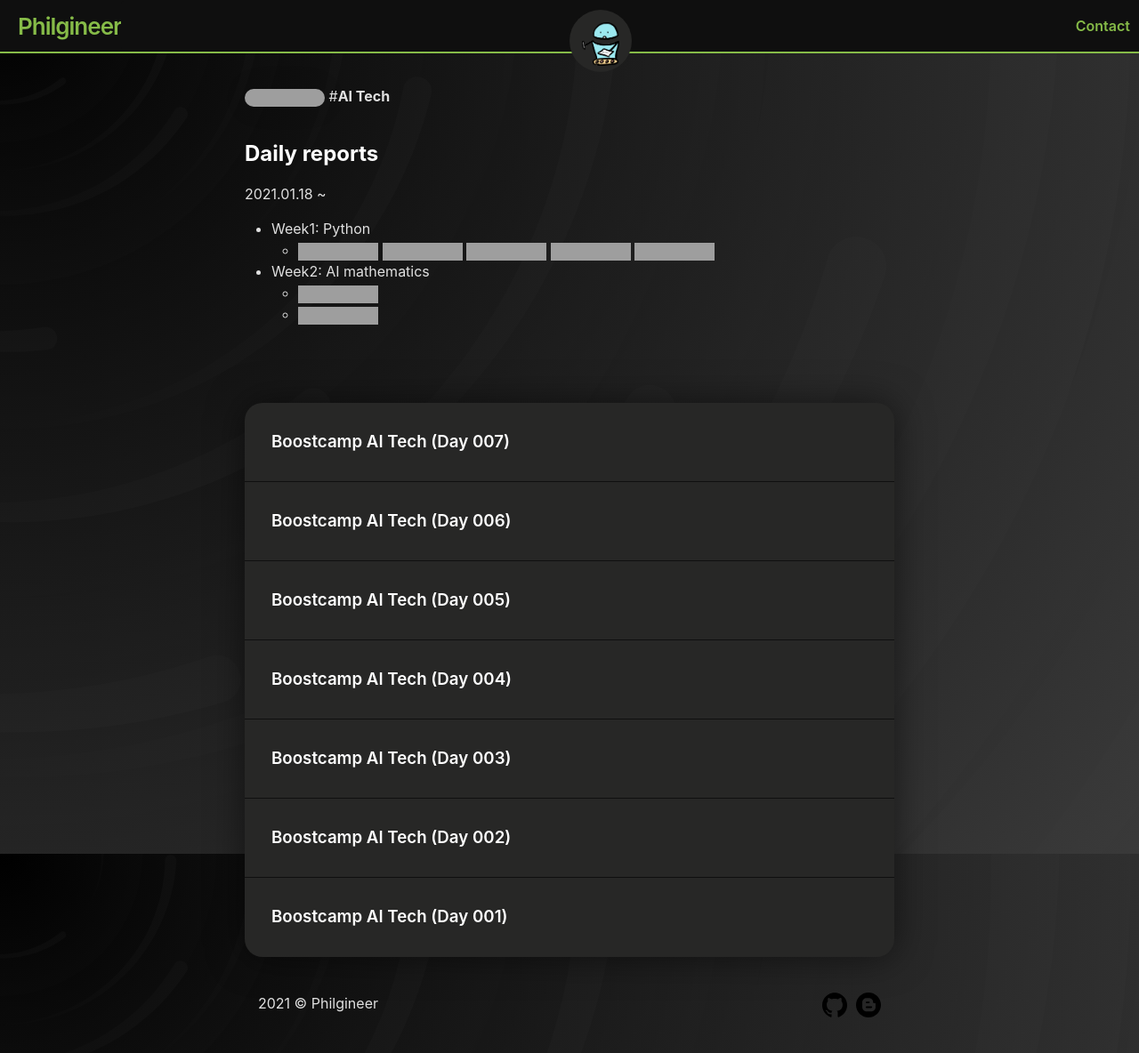
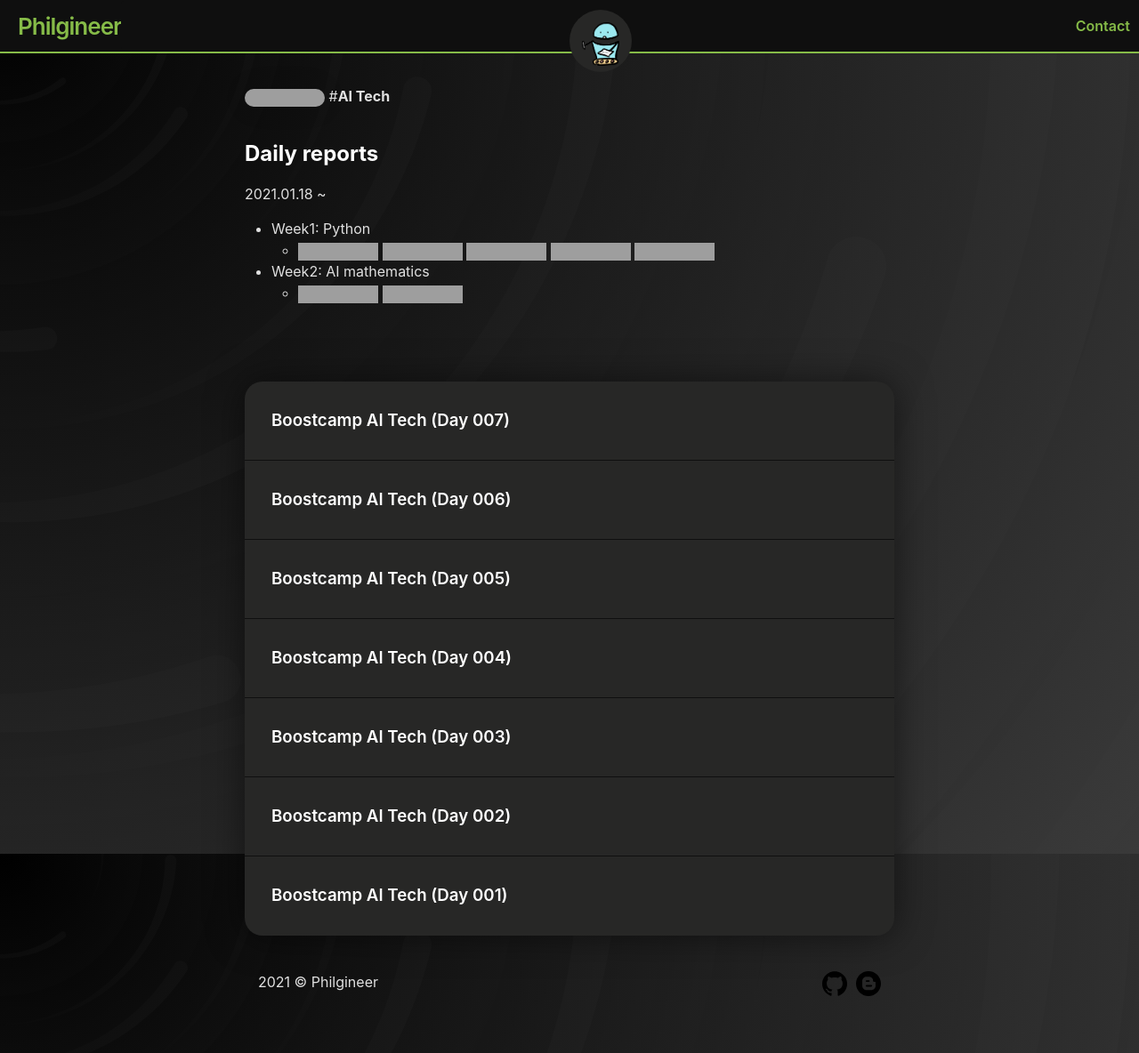
Before and after one commit to philgineer/philgineer.github.io, a Jekyll site: the page built from index.md, in a window 1280 px wide and 1184 px high. Shown: the whole window at 89% size. Built offline with Jekyll 4.4.1, drawn with Linux system fonts in a browser that asks for light colours; grey boxes are pictures that could not be loaded.

Commit message:
Update index.md

```diff
--- a/index.md
+++ b/index.md
@@ -18,6 +18,6 @@
 
 * Week2: AI mathematics
     * [![Daily Report](https://img.shields.io/badge/Day6-red?style=flat)](https://philgineer.github.io/boostcamp-006)
-    * [![Daily Report](https://img.shields.io/badge/Day7-orange?style=flat)](https://philgineer.github.io/boostcamp-007)
+    [![Daily Report](https://img.shields.io/badge/Day7-orange?style=flat)](https://philgineer.github.io/boostcamp-007)
 
 <br><br>
```
